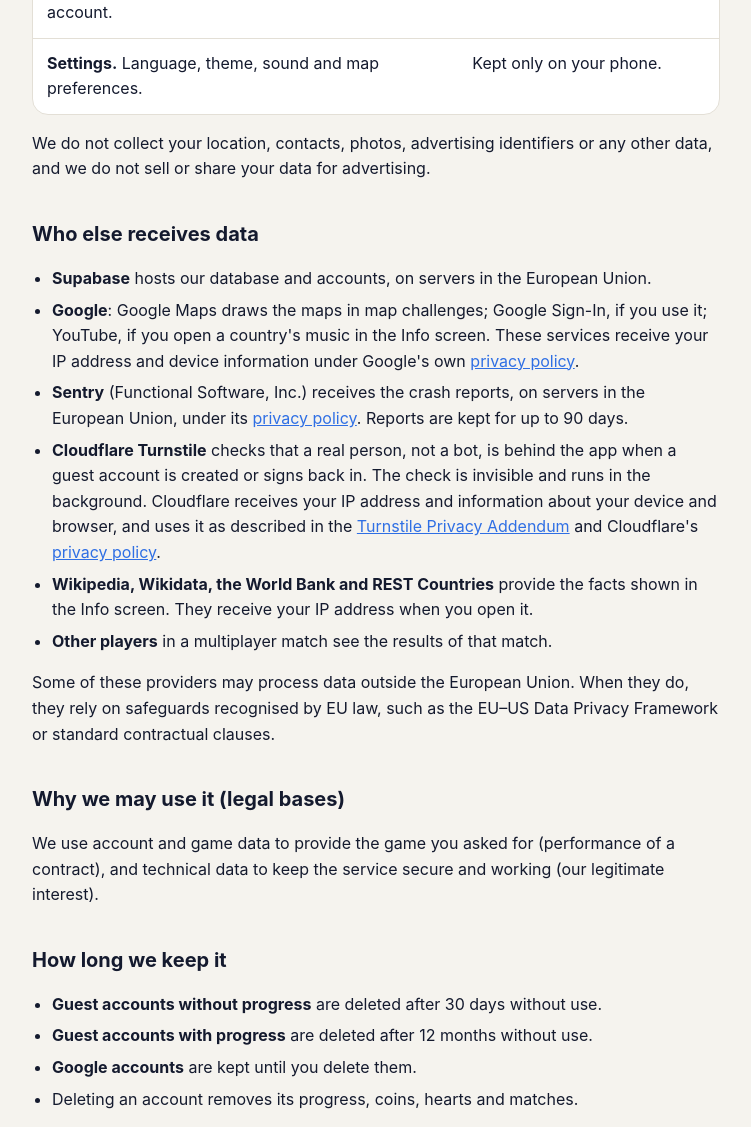
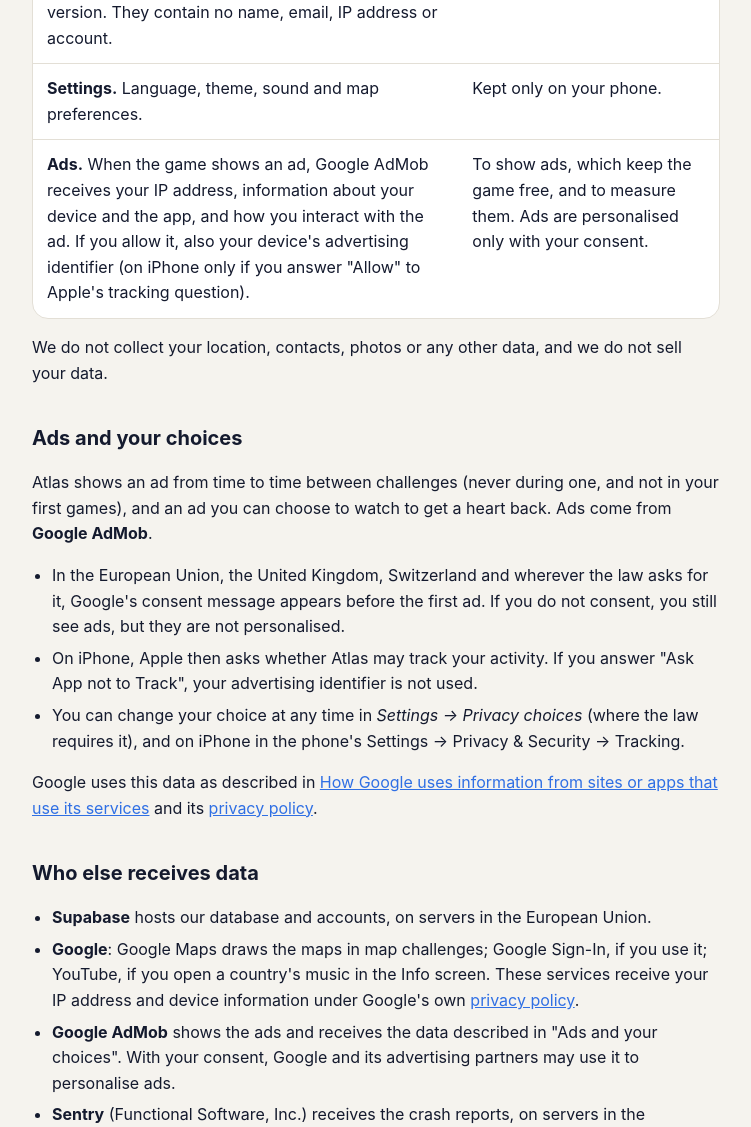
Before and after one commit to Fstabi/atlas-legal, a plain HTML site: page privacy.html in a window 1280 px wide. Shown: the part 1020-2147 px from the top of the page, without its empty margins (264-1015 px from the left). Drawn offline with Linux system fonts and the light colour scheme.

Commit message:
Privacy and terms: ads with Google AdMob and consent (25 Nov 2026)
Privacy: what AdMob receives, personalised ads only with consent,
Google's consent message, Apple's tracking question, Settings > Privacy
choices, legal bases. Terms: the game is paid for by ads and needs an
internet connection. Source: legal/ in the atlas repository (c74c97d).

Co-Authored-By: Claude Opus 5.5 <noreply@anthropic.com>

```diff
--- a/privacy.html
+++ b/privacy.html
@@ -11,12 +11,13 @@
 <main>
 <p class="eyebrow"><a href="index.html">Atlas</a></p>
 <h1>Privacy Policy</h1>
-<p class="meta">Last updated: 10 November 2026</p>
+<p class="meta">Last updated: 25 November 2026</p>
 
 <p>Atlas is a geography game for iPhone and Android. This policy explains
 what data the game uses, why, who else receives it, how long it is kept,
 and what you can do about it. We keep it short because we collect little:
-no ads, no analytics, no tracking, no location.</p>
+no analytics, no location. The game is free and shows ads, which are
+personalised only if you agree.</p>
 
 <h2>Who is responsible</h2>
 <p>Atlas is made by Francesco Stabilini and Manuel Pulido, who decide
@@ -48,11 +49,36 @@ or account.</td>
 <tr><td><strong>Settings.</strong> Language, theme, sound and map
 preferences.</td>
 <td>Kept only on your phone.</td></tr>
+<tr><td><strong>Ads.</strong> When the game shows an ad, Google AdMob
+receives your IP address, information about your device and the app, and
+how you interact with the ad. If you allow it, also your device's
+advertising identifier (on iPhone only if you answer "Allow" to Apple's
+tracking question).</td>
+<td>To show ads, which keep the game free, and to measure them. Ads are
+personalised only with your consent.</td></tr>
 </tbody>
 </table>
-<p>We do not collect your location, contacts, photos, advertising
-identifiers or any other data, and we do not sell or share your data for
-advertising.</p>
+<p>We do not collect your location, contacts, photos or any other data,
+and we do not sell your data.</p>
+
+<h2>Ads and your choices</h2>
+<p>Atlas shows an ad from time to time between challenges (never during
+one, and not in your first games), and an ad you can choose to watch to
+get a heart back. Ads come from <strong>Google AdMob</strong>.</p>
+<ul>
+<li>In the European Union, the United Kingdom, Switzerland and wherever
+the law asks for it, Google's consent message appears before the first ad.
+If you do not consent, you still see ads, but they are not personalised.</li>
+<li>On iPhone, Apple then asks whether Atlas may track your activity. If
+you answer "Ask App not to Track", your advertising identifier is not used.</li>
+<li>You can change your choice at any time in <em>Settings → Privacy
+choices</em> (where the law requires it), and on iPhone in the phone's
+Settings → Privacy &amp; Security → Tracking.</li>
+</ul>
+<p>Google uses this data as described in
+<a href="https://policies.google.com/technologies/partner-sites">How
+Google uses information from sites or apps that use its services</a> and
+its <a href="https://policies.google.com/privacy">privacy policy</a>.</p>
 
 <h2>Who else receives data</h2>
 <ul>
@@ -62,6 +88,9 @@ in the European Union.</li>
 Google Sign-In, if you use it; YouTube, if you open a country's music in the Info screen. These services
 receive your IP address and device information under Google's own
 <a href="https://policies.google.com/privacy">privacy policy</a>.</li>
+<li><strong>Google AdMob</strong> shows the ads and receives the data
+described in "Ads and your choices". With your consent, Google and its
+advertising partners may use it to personalise ads.</li>
 <li><strong>Sentry</strong> (Functional Software, Inc.) receives the crash
 reports, on servers in the European Union, under its
 <a href="https://sentry.io/privacy/">privacy policy</a>. Reports are kept for
@@ -87,7 +116,10 @@ EU–US Data Privacy Framework or standard contractual clauses.</p>
 <h2>Why we may use it (legal bases)</h2>
 <p>We use account and game data to provide the game you asked for
 (performance of a contract), and technical data to keep the service secure
-and working (our legitimate interest).</p>
+and working (our legitimate interest). Ads that are not personalised keep
+the game free (our legitimate interest); personalised ads and the use of
+your advertising identifier rely on your consent, which you can withdraw
+at any time.</p>
 
 <h2>How long we keep it</h2>
 <ul>
```
Also changed, not shown: terms.html (+7 -4 lines).
